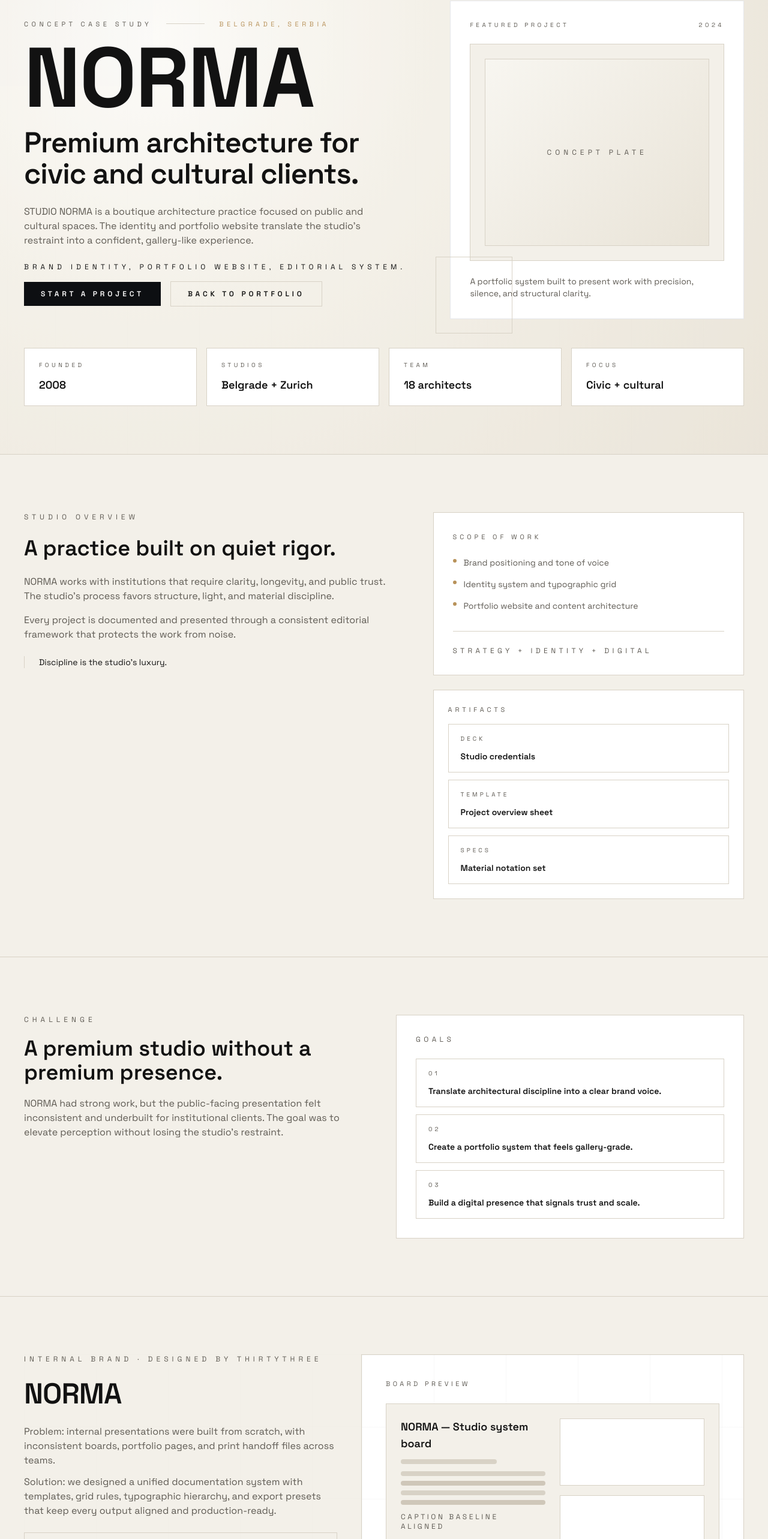
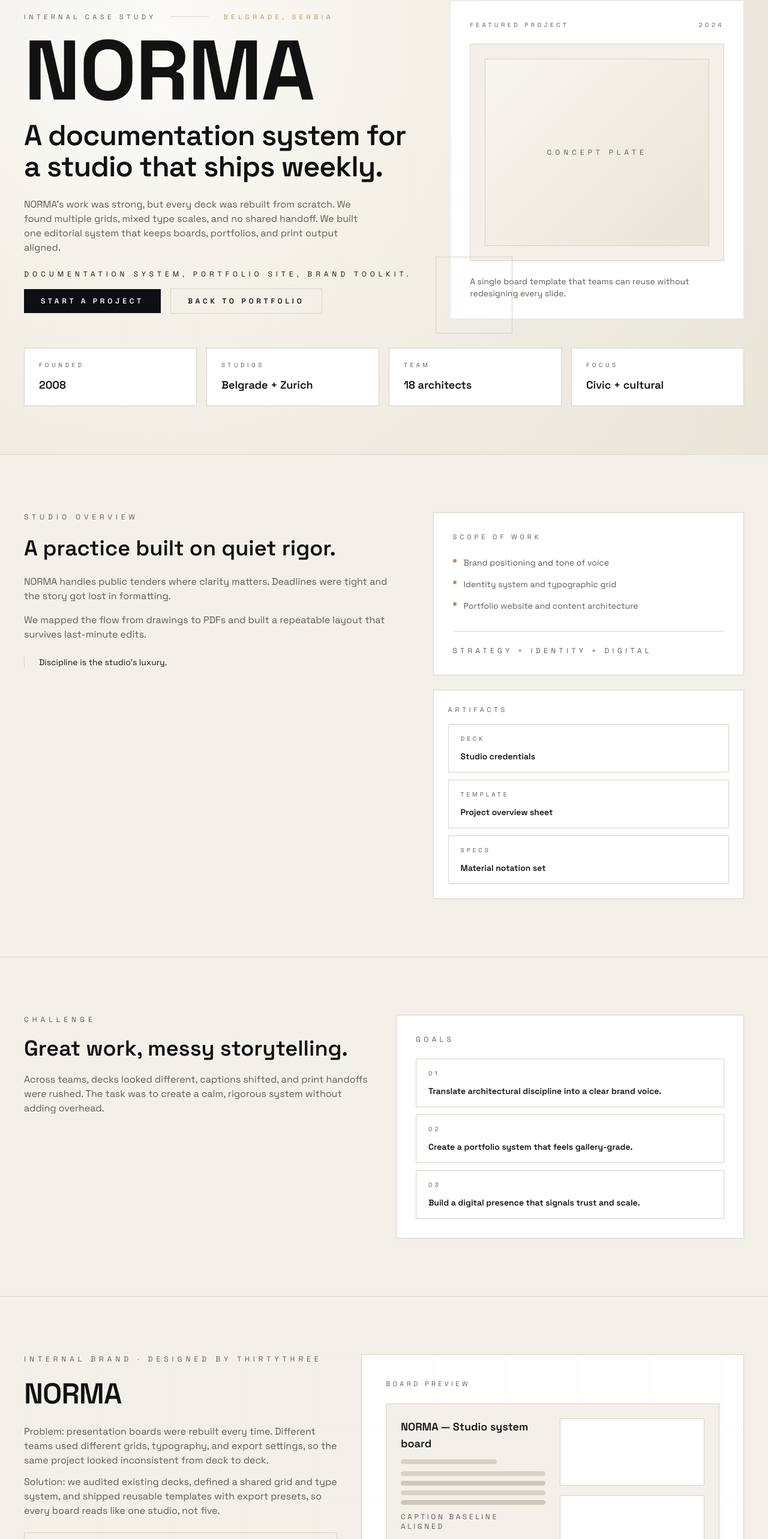
Before and after one commit to nemanja1033/thirtythree, a React (Vite) app: page /portfolio/studio-norma in a window 1280 px wide. Shown: the part 111-2677 px from the top of the page at 60% size. Built offline with nearby package versions, Linux system fonts and the light colour scheme.

Commit message:
Update I18nProvider and StudioNorma pages

```diff
--- a/src/i18n/I18nProvider.tsx
+++ b/src/i18n/I18nProvider.tsx
@@ -541,18 +541,18 @@ const dictEn: Dict = {
   "ember.digital.tag9": "Visit",
   "ember.closing":
     "A brand designed to feel warm, lived-in, and quietly unforgettable.",
-  "norma.hero.label": "Concept case study",
+  "norma.hero.label": "Internal case study",
   "norma.hero.location": "Belgrade, Serbia",
-  "norma.hero.title": "Premium architecture for civic and cultural clients.",
+  "norma.hero.title": "A documentation system for a studio that ships weekly.",
   "norma.hero.body":
-    "STUDIO NORMA is a boutique architecture practice focused on public and cultural spaces. The identity and portfolio website translate the studio's restraint into a confident, gallery-like experience.",
-  "norma.hero.scope": "Brand identity, portfolio website, editorial system.",
+    "NORMA's work was strong, but every deck was rebuilt from scratch. We found multiple grids, mixed type scales, and no shared handoff. We built one editorial system that keeps boards, portfolios, and print output aligned.",
+  "norma.hero.scope": "Documentation system, portfolio site, brand toolkit.",
   "norma.hero.cta": "Start a project",
   "norma.hero.secondary": "Back to portfolio",
   "norma.hero.cardLabel": "Featured project",
   "norma.hero.cardYear": "2024",
   "norma.hero.cardBody":
-    "A portfolio system built to present work with precision, silence, and structural clarity.",
+    "A single board template that teams can reuse without redesigning every slide.",
   "norma.hero.stat1.label": "Founded",
   "norma.hero.stat1.value": "2008",
   "norma.hero.stat2.label": "Studios",
@@ -564,9 +564,9 @@ const dictEn: Dict = {
   "norma.overview.label": "Studio overview",
   "norma.overview.title": "A practice built on quiet rigor.",
   "norma.overview.body1":
-    "NORMA works with institutions that require clarity, longevity, and public trust. The studio's process favors structure, light, and material discipline.",
+    "NORMA handles public tenders where clarity matters. Deadlines were tight and the story got lost in formatting.",
   "norma.overview.body2":
-    "Every project is documented and presented through a consistent editorial framework that protects the work from noise.",
+    "We mapped the flow from drawings to PDFs and built a repeatable layout that survives last-minute edits.",
   "norma.overview.quote": "Discipline is the studio's luxury.",
   "norma.overview.servicesLabel": "Scope of work",
   "norma.overview.service1": "Brand positioning and tone of voice",
@@ -581,9 +581,9 @@ const dictEn: Dict = {
   "norma.artifacts.item3.label": "Specs",
   "norma.artifacts.item3.title": "Material notation set",
   "norma.challenge.label": "Challenge",
-  "norma.challenge.title": "A premium studio without a premium presence.",
+  "norma.challenge.title": "Great work, messy storytelling.",
   "norma.challenge.body":
-    "NORMA had strong work, but the public-facing presentation felt inconsistent and underbuilt for institutional clients. The goal was to elevate perception without losing the studio's restraint.",
+    "Across teams, decks looked different, captions shifted, and print handoffs were rushed. The task was to create a calm, rigorous system without adding overhead.",
   "norma.challenge.goalsLabel": "Goals",
   "norma.challenge.goal1": "Translate architectural discipline into a clear brand voice.",
   "norma.challenge.goal2": "Create a portfolio system that feels gallery-grade.",
@@ -625,7 +625,7 @@ const dictEn: Dict = {
   "norma.work.label": "Selected work",
   "norma.work.title": "Public and cultural spaces, framed with precision.",
   "norma.work.body":
-    "Projects are presented as editorial entries with clear taxonomy and restrained commentary.",
+    "Projects are presented with a consistent narrative: intent, plan, and evidence.",
   "norma.work.project.one.title": "Civic Hall Renewal",
   "norma.work.project.one.meta": "Public",
   "norma.work.project.one.year": "2023",
@@ -649,7 +649,7 @@ const dictEn: Dict = {
   "norma.identity.label": "Identity system",
   "norma.identity.title": "A minimal language with architectural weight.",
   "norma.identity.body":
-    "Typography, grid, and tonal contrast are calibrated to support clarity at every scale.",
+    "The system had to work in print, PDF, and on-screen without redoing every page.",
   "norma.identity.palette": "Material palette",
   "norma.identity.items.one.title": "Wordmark and signatures",
   "norma.identity.items.one.body":
@@ -663,7 +663,7 @@ const dictEn: Dict = {
   "norma.digital.label": "Digital experience",
   "norma.digital.title": "A portfolio built like a gallery wall.",
   "norma.digital.body":
-    "The website prioritizes editorial hierarchy, material tone, and a calm pace through projects.",
+    "The website reads like an archive with clear hierarchy and a steady pace.",
   "norma.digital.panel1.title": "Homepage rhythm",
   "norma.digital.panel1.body": "Featured projects and studio stance in a single scroll.",
   "norma.digital.panel2.title": "Project detail",
@@ -683,9 +683,9 @@ const dictEn: Dict = {
   "norma.digital.mockCard3.body": "Residential - 2021 - New build",
   "norma.digital.mockFooter": "Studio - Projects - Contact",
   "norma.scopeBlock.label": "What we did",
-  "norma.scopeBlock.title": "Clear deliverables, built for a premium studio.",
+  "norma.scopeBlock.title": "Clear deliverables, built to reduce rework.",
   "norma.scopeBlock.body":
-    "We defined the studio's positioning, built the identity system, and designed a portfolio website that presents projects with architectural discipline.",
+    "We defined the narrative, built the identity grid, and delivered templates the team can keep using without us.",
   "norma.scopeBlock.item1": "Brand positioning + messaging framework",
   "norma.scopeBlock.item2": "Identity system (wordmark, grid, type rules)",
   "norma.scopeBlock.item3": "Art direction + layout system",
@@ -703,9 +703,9 @@ const dictEn: Dict = {
   "norma.scopeBlock.snapshot4.value": "Q4 2024",
   "norma.scopeBlock.snapshotNote": "End-to-end brand system",
   "norma.context.label": "Client context",
-  "norma.context.title": "A boutique practice with institutional ambition.",
+  "norma.context.title": "A small studio doing big public work.",
   "norma.context.body":
-    "NORMA needed a system that signals credibility to public-sector clients while staying true to the studio's restrained aesthetic.",
+    "Two offices, tight bids, and many stakeholders. They needed consistency without extra process.",
   "norma.context.item1.label": "Industry",
   "norma.context.item1.value": "Architecture",
   "norma.context.item2.label": "Client type",
@@ -717,9 +717,9 @@ const dictEn: Dict = {
   "norma.context.item5.label": "HQ",
   "norma.context.item5.value": "Belgrade",
   "norma.outcomes.label": "Outcome",
-  "norma.outcomes.title": "A brand that feels as precise as the work.",
+  "norma.outcomes.title": "Consistent boards, faster reviews.",
   "norma.outcomes.body":
-    "The new identity and portfolio system present NORMA as a premium practice: calm, structured, and ready for institutional clients.",
+    "Teams now start from the same grid, so reviews focus on the work, not formatting.",
   "norma.outcomes.one.title": "Stronger positioning",
   "norma.outcomes.one.body": "Clear public-facing language aligned to civic and cultural work.",
   "norma.outcomes.two.title": "Unified portfolio system",
@@ -768,21 +768,21 @@ const dictEn: Dict = {
   "norma.comparison.beforeLabel": "Before",
   "norma.comparison.beforeTitle": "Fragmented portfolio presence",
   "norma.comparison.beforeBody":
-    "Work was strong but presented without a consistent system or hierarchy.",
+    "Each team made their own deck, so the same project looked different every time.",
   "norma.comparison.beforePoint1": "Inconsistent grid",
   "norma.comparison.beforePoint2": "Unclear positioning",
   "norma.comparison.beforePoint3": "Low perceived scale",
   "norma.comparison.afterLabel": "After",
   "norma.comparison.afterTitle": "A premium, architectural system",
   "norma.comparison.afterBody":
-    "A cohesive identity and portfolio that signals trust and institutional readiness.",
+    "One system across boards, portfolio, and web.",
   "norma.comparison.afterPoint1": "Unified editorial grid",
   "norma.comparison.afterPoint2": "Clear brand voice",
   "norma.comparison.afterPoint3": "High-end digital presence",
   "norma.closing.label": "Studio Norma",
-  "norma.closing.title": "Structure, clarity, and a quiet public presence.",
+  "norma.closing.title": "A calm system the team uses every week.",
   "norma.closing.body":
-    "A complete identity and portfolio system that positions NORMA as a premium architecture practice.",
+    "A practical editorial framework that keeps the studio's work coherent across every output.",
   "norma.closing.cta": "Book a call",
   "pulse.story":
     "PULSE is a campaign system for brands that live online. Built to scale across formats with a single rhythm and bold typographic voice. Motion is the glue that keeps the system consistent.",
@@ -1440,18 +1440,18 @@ const dictSr: Dict = {
   "ember.digital.tag9": "Poseta",
   "ember.closing":
     "Brend dizajniran da bude topao, življen i tiho nezaboravan.",
-  "norma.hero.label": "Koncept studija slučaja",
+  "norma.hero.label": "Interna studija slučaja",
   "norma.hero.location": "Beograd, Srbija",
-  "norma.hero.title": "Premium arhitektura za javne i kulturne klijente.",
+  "norma.hero.title": "Dokumentacioni sistem za studio koji isporučuje svake nedelje.",
   "norma.hero.body":
-    "STUDIO NORMA je butik arhitektonska praksa fokusirana na javne i kulturne prostore. Identitet i portfolio sajt prevode uzdržanost studija u siguran, galerijski doživljaj.",
-  "norma.hero.scope": "Brend identitet, portfolio sajt, urednički sistem.",
+    "NORMA je imala snažan rad, ali se svaki deck pravio iz početka. Pronašli smo više gridova, pomešane tipografske skale i bez zajedničkog handoff-a. Napravili smo jedan urednički sistem koji poravnava boardove, portfolio i štampu.",
+  "norma.hero.scope": "Dokumentacioni sistem, portfolio sajt, brend toolkit.",
   "norma.hero.cta": "Započni projekat",
   "norma.hero.secondary": "Nazad na portfolio",
   "norma.hero.cardLabel": "Istaknuti projekat",
   "norma.hero.cardYear": "2024",
   "norma.hero.cardBody":
-    "Portfolio sistem napravljen da predstavi rad sa preciznošću, tišinom i strukturom.",
+    "Jedan board template koji tim koristi bez redizajna svakog slajda.",
   "norma.hero.stat1.label": "Osnovan",
   "norma.hero.stat1.value": "2008",
   "norma.hero.stat2.label": "Studiji",
@@ -1463,9 +1463,9 @@ const dictSr: Dict = {
   "norma.overview.label": "Pregled studija",
   "norma.overview.title": "Praksa zasnovana na tihoj rigoroznosti.",
   "norma.overview.body1":
-    "NORMA radi sa institucijama kojima su potrebni jasnoća, dug vek i javno poverenje. Proces favorizuje strukturu, svetlo i materijalnu disciplinu.",
+    "NORMA radi javne tendere gde je jasnoća ključna. Rokovi su kratki, a priča se gubila u formatiranju.",
   "norma.overview.body2":
-    "Svaki projekat se dokumentuje i predstavlja kroz dosledan urednički okvir koji štiti rad od buke.",
+    "Mapirali smo tok od crteža do PDF-a i postavili ponovljiv layout koji preživi poslednje izmene.",
   "norma.overview.quote": "Disciplina je luksuz studija.",
   "norma.overview.servicesLabel": "Obim rada",
   "norma.overview.service1": "Pozicioniranje brenda i ton komunikacije",
@@ -1480,9 +1480,9 @@ const dictSr: Dict = {
   "norma.artifacts.item3.label": "Specs",
   "norma.artifacts.item3.title": "Set materijalnih oznaka",
   "norma.challenge.label": "Izazov",
-  "norma.challenge.title": "Premium studio bez premium prisustva.",
+  "norma.challenge.title": "Sjajan rad, neujednačena priča.",
   "norma.challenge.body":
-    "NORMA je imala snažan rad, ali javna prezentacija je bila neujednačena i nedovoljno uverljiva za institucionalne klijente. Cilj je bio podići percepciju bez gubitka uzdržanosti.",
+    "Različiti timovi su imali različite deckove, natpisi su šetali, a predaja za štampu je bila u poslednjem trenutku. Trebao je smiren i rigorozan sistem bez dodatnog opterećenja.",
   "norma.challenge.goalsLabel": "Ciljevi",
   "norma.challenge.goal1": "Prevesti arhitektonsku disciplinu u jasan glas brenda.",
   "norma.challenge.goal2": "Napraviti portfolio sistem koji deluje galerijski.",
@@ -1524,7 +1524,7 @@ const dictSr: Dict = {
   "norma.work.label": "Odabrani radovi",
   "norma.work.title": "Javni i kulturni prostori, uokvireni precizno.",
   "norma.work.body":
-    "Projekti su predstavljeni kao urednički zapisi sa jasnom taksonomijom i uzdržanom naracijom.",
+    "Projekti su predstavljeni kroz isti narativ: namera, plan, dokazi.",
   "norma.work.project.one.title": "Obnova gradske hale",
   "norma.work.project.one.meta": "Javno",
   "norma.work.project.one.year": "2023",
@@ -1548,7 +1548,7 @@ const dictSr: Dict = {
   "norma.identity.label": "Sistem identiteta",
   "norma.identity.title": "Minimalan jezik sa arhitektonskom težinom.",
   "norma.identity.body":
-    "Tipografija, grid i tonalni kontrast kalibrisani su da podrže jasnoću u svakoj skali.",
+    "Sistem je morao da radi u štampi, PDF-u i na ekranu bez slaganja svake strane iznova.",
   "norma.identity.palette": "Materijalna paleta",
   "norma.identity.items.one.title": "Wordmark i potpisi",
   "norma.identity.items.one.body":
@@ -1562,7 +1562,7 @@ const dictSr: Dict = {
   "norma.digital.label": "Digitalno iskustvo",
   "norma.digital.title": "Portfolio postavljen kao galerijski zid.",
   "norma.digital.body":
-    "Sajt prioritizuje uredničku hijerarhiju, materijalni ton i smiren tempo kroz projekte.",
+    "Sajt se čita kao arhiva sa jasnom hijerarhijom i stabilnim ritmom.",
   "norma.digital.panel1.title": "Ritam početne",
   "norma.digital.panel1.body": "Istaknuti projekti i stav studija u jednom scrolu.",
   "norma.digital.panel2.title": "Projektna stranica",
@@ -1582,9 +1582,9 @@ const dictSr: Dict = {
   "norma.digital.mockCard3.body": "Stambeno - 2021 - Novogradnja",
   "norma.digital.mockFooter": "Studio - Projekti - Kontakt",
   "norma.scopeBlock.label": "Šta smo radili",
-  "norma.scopeBlock.title": "Jasni deliverables za premium studio.",
+  "norma.scopeBlock.title": "Jasni deliverables koji smanjuju rework.",
   "norma.scopeBlock.body":
-    "Definisali smo pozicioniranje studija, izgradili identitet i dizajnirali portfolio sajt koji prikazuje projekte sa arhitektonskom disciplinom.",
+    "Definisali smo narativ, napravili identitetski grid i isporučili šablone koje tim koristi bez nas.",
   "norma.scopeBlock.item1": "Pozicioniranje brenda + messaging okvir",
   "norma.scopeBlock.item2": "Sistem identiteta (wordmark, grid, tipografska pravila)",
   "norma.scopeBlock.item3": "Art direkcija + layout sistem",
@@ -1602,9 +1602,9 @@ const dictSr: Dict = {
   "norma.scopeBlock.snapshot4.value": "Q4 2024",
   "norma.scopeBlock.snapshotNote": "End-to-end sistem",
   "norma.context.label": "Kontekst klijenta",
-  "norma.context.title": "Butik praksa sa institucionalnom ambicijom.",
+  "norma.context.title": "Mali studio sa velikim javnim projektima.",
   "norma.context.body":
-    "NORMA je želela sistem koji signalizira kredibilitet javnom sektoru, a zadržava uzdržanu estetiku.",
+    "Dve kancelarije, kratki tenderi i mnogo aktera. Trebala im je doslednost bez dodatnog procesa.",
   "norma.context.item1.label": "Industrija",
   "norma.context.item1.value": "Arhitektura",
   "norma.context.item2.label": "Tip klijenta",
@@ -1616,9 +1616,9 @@ const dictSr: Dict = {
   "norma.context.item5.label": "HQ",
   "norma.context.item5.value": "Beograd",
   "norma.outcomes.label": "Rezultat",
-  "norma.outcomes.title": "Brend koji je precizan koliko i njihovi projekti.",
+  "norma.outcomes.title": "Dosledni boardovi, brže revizije.",
   "norma.outcomes.body":
-    "Novi identitet i portfolio sistem pozicioniraju NORMU kao premium praksu: mirnu, strukturisanu i spremnu za institucionalne klijente.",
+    "Timovi polaze iz istog grida, pa se revizije bave radom, a ne formatiranjem.",
   "norma.outcomes.one.title": "Jasnije pozicioniranje",
   "norma.outcomes.one.body": "Jasan javni jezik usklađen sa javnim i kulturnim projektima.",
   "norma.outcomes.two.title": "Jedinstven portfolio sistem",
@@ -1667,21 +1667,21 @@ const dictSr: Dict = {
   "norma.comparison.beforeLabel": "Pre",
   "norma.comparison.beforeTitle": "Fragmentovana prezentacija",
   "norma.comparison.beforeBody":
-    "Rad je bio snažan, ali bez doslednog sistema i hijerarhije.",
+    "Svaki tim je pravio svoj deck, pa je isti projekat izgledao drugačije svaki put.",
   "norma.comparison.beforePoint1": "Nedosledan grid",
   "norma.comparison.beforePoint2": "Nejasno pozicioniranje",
   "norma.comparison.beforePoint3": "Niska percepcija obima",
   "norma.comparison.afterLabel": "Posle",
   "norma.comparison.afterTitle": "Premium arhitektonski sistem",
   "norma.comparison.afterBody":
-    "Koherentan identitet i portfolio koji signalizuju poverenje i spremnost za institucije.",
+    "Jedan sistem kroz boardove, portfolio i web.",
   "norma.comparison.afterPoint1": "Ujednačen urednički grid",
   "norma.comparison.afterPoint2": "Jasan glas brenda",
   "norma.comparison.afterPoint3": "High-end digitalno prisustvo",
   "norma.closing.label": "Studio Norma",
-  "norma.closing.title": "Struktura, jasnoća i tiho javno prisustvo.",
+  "norma.closing.title": "Smiren sistem koji tim koristi svake nedelje.",
   "norma.closing.body":
-    "Kompletan identitet i portfolio sistem koji pozicionira NORMU kao premium arhitektonsku praksu.",
+    "Praktičan urednički okvir koji drži rad studija koherentan kroz svaki izlaz.",
   "norma.closing.cta": "Zakaži poziv",
   "pulse.story":
     "PULSE je sistem kampanje za brendove koji žive online. Građen da se širi kroz formate uz jedinstven ritam i snažnu tipografiju. Motion drži sistem koherentnim.",
--- a/src/pages/StudioNorma.tsx
+++ b/src/pages/StudioNorma.tsx
@@ -160,12 +160,12 @@ function CaseStudyIntro() {
       </div>
       <div className="space-y-3 text-sm md:text-base max-w-xl" style={{ color: "var(--muted)" }}>
         <p>
-          Problem: internal presentations were built from scratch, with inconsistent boards, portfolio pages, and print
-          handoff files across teams.
+          Problem: presentation boards were rebuilt every time. Different teams used different grids, typography, and
+          export settings, so the same project looked inconsistent from deck to deck.
         </p>
         <p>
-          Solution: we designed a unified documentation system with templates, grid rules, typographic hierarchy, and
-          export presets that keep every output aligned and production-ready.
+          Solution: we audited existing decks, defined a shared grid and type system, and shipped reusable templates
+          with export presets, so every board reads like one studio, not five.
         </p>
       </div>
       <div className="border px-4 py-3 text-[11px] uppercase tracking-[0.4em]" style={{ borderColor: "var(--line)", color: "var(--muted)" }}>
```
